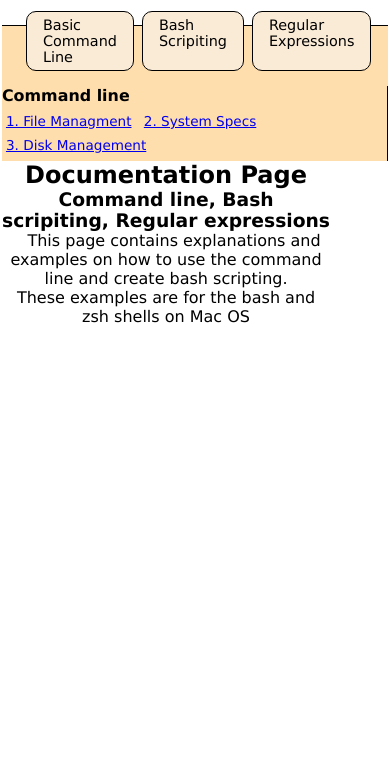
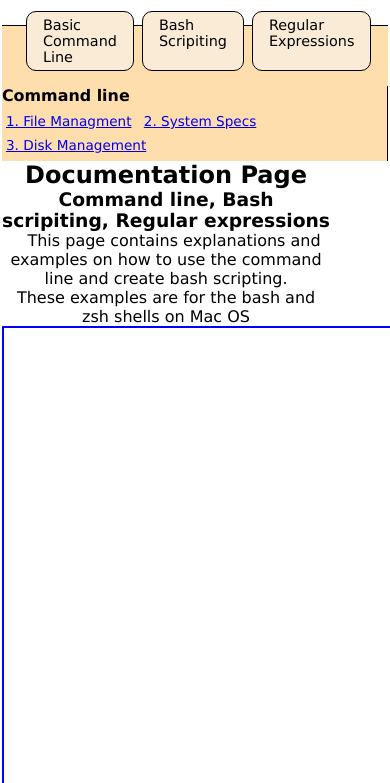
Before and after one commit to TylerTomani/commandLineDocs, a plain HTML site: page index.html in a window 390 px wide. Shown: the part 61-844 px from the top of the page. Drawn offline with Linux system fonts and the light colour scheme.

Commit message:
Css Not Working

```diff
--- a/css/main.css
+++ b/css/main.css
@@ -148,7 +148,7 @@ main.flex-container {
         width: 100vw;
     }
     #main-content > iframe {
-        /* border: 2px solid blue; */
+        border: 2px solid blue;
         width: 120%;
         height: 100vh;
     }
```
